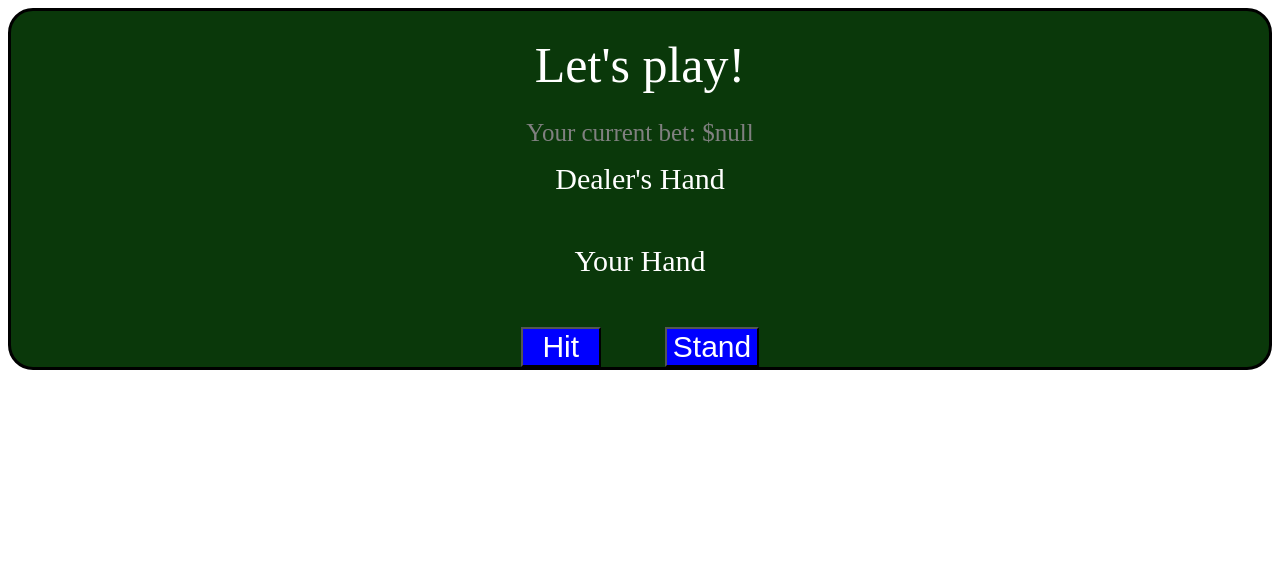
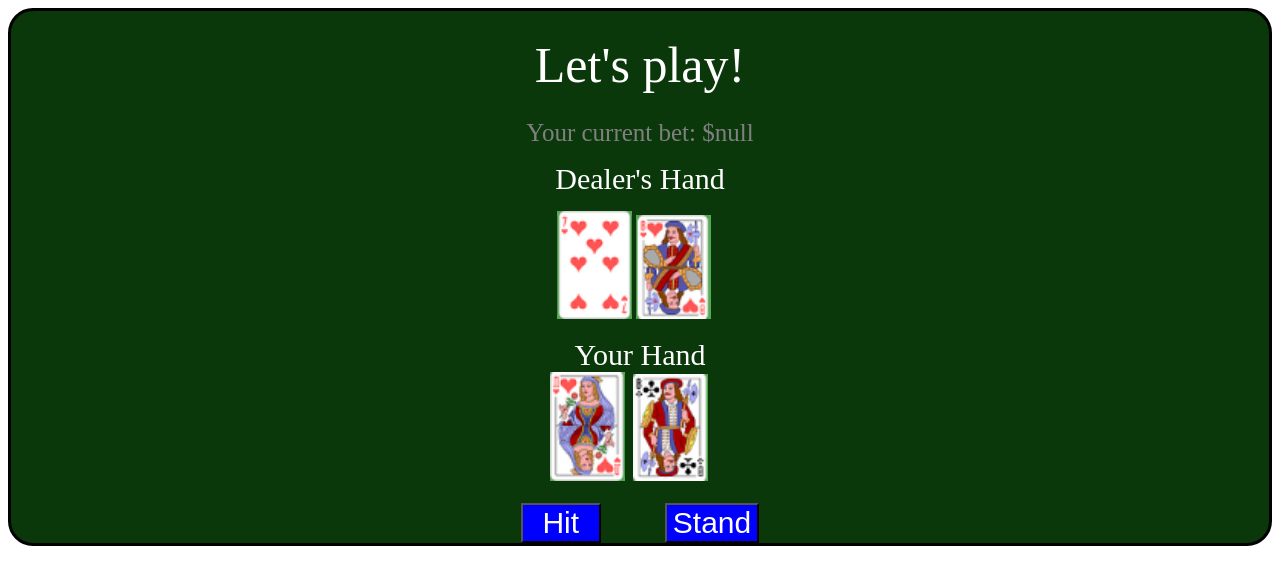
Before and after one commit to carolinekonrad/Project-1-Browser-Game, a website: page public/blackjack.html in a window 1280 px wide. Drawn offline with Linux system fonts and the light colour scheme.

Commit message:
Adding function for initial deal in

```diff
--- a/public/app.js
+++ b/public/app.js
@@ -14,20 +14,24 @@ blackButton.addEventListener('click', function(){
 var blueButton = document.getElementById('blue').addEventListener("click", function(){
     bet += 10
     docBet.textContent = `Total Bet: $${bet}`
+    sessionStorage.setItem('bet', bet)
 })
 
 var greenButton = document.getElementById('green').addEventListener('click', function(){
     bet += 25
     docBet.textContent = `Total Bet: $${bet}`
+    sessionStorage.setItem('bet', bet)
 })
 
 var redButton = document.getElementById('red').addEventListener('click', function(){
     bet += 50
     docBet.textContent = `Total Bet: $${bet}`
+    sessionStorage.setItem('bet', bet)
 })
 
 //setting clear button
 var clearButton = document.getElementById('clear').addEventListener('click', function(){
     bet = 0
     docBet.textContent = `Total Bet: $${bet}`
+    sessionStorage.setItem('bet', bet)
 })
--- a/public/blackjack.html
+++ b/public/blackjack.html
@@ -13,27 +13,26 @@
         <div id="current-bet" style="color: gray; font-size: 25px"></div>
         <div id="dealer-hand">
             <div class="writing">Dealer's Hand</div>
-                <img>
-                <img>
-                <img>
-                <img>
-                <img>
+                <img class="card" id="dealer-1" src="">
+                <img class="card" id="dealer-2" src="">
+                <img class="card" id="dealer-3" src="">
+                <img class="card" id="dealer-4" src="">
+                <img class="card" id="dealer-5" src="">
             </div>
 
         <div id="user-hand" class="writing">
             <div>Your Hand</div>
-                <img>
-                <img>
-                <img>
-                <img>
-                <img>
+                <img class="card" id="user-1" src="">
+                <img class="card" id="user-2" src="">
+                <img class="card" id="user-3" src="">
+                <img class="card" id="user-4" src="">
+                <img class="card" id="user-5" src="">
         </div>
 
         <button type="button" class="button" id="hit">Hit</button>
         <button type="button" class="button" id="stand">Stand</button>
     </div>
 
-    <script type="text/javascript" src="./app.js"></script>
     <script type="text/javascript" src="./blackjack.js"></script>
 </body>
 </html>
--- a/public/blackjack.js
+++ b/public/blackjack.js
@@ -1,12 +1,62 @@
-//setting cards equal to variables
+//getting bet set in previous page
 let newBet = sessionStorage.getItem('bet')
 console.log(newBet)
+
+//setting initial dealer and user totals
+var dealerTotal = 0
+var userTotal = 0
+
+//make image array
+var imgArray = [
+    {src: "./assets/one-hearts.png", value: 1},
+    {src: "./assets/two-hearts.png", value: 2},
+    {src: "./assets/three-hearts.png", value: 3},
+    {src: "./assets/four-hearts.png", value: 4},
+    {src: "./assets/five-hearts.png", value: 5},
+    {src: "./assets/six-hearts.png", value: 6},
+    {src: "./assets/seven-hearts.png", value: 7},
+    {src: "./assets/eight-hearts.png", value: 8},
+    {src: "./assets/nine-hearts.png", value: 9},
+    {src: "./assets/ten-hearts.png", value: 10},
+    {src: "./assets/jack-hearts.png", value: 10},
+    {src: "./assets/queen-hearts.png", value: 10},
+    {src: "./assets/king-hearts.png", value: 10},
+    {src: "./assets/one-clubs.png", value: 1},
+    {src: "./assets/two-clubs.png", value: 2},
+    {src: "./assets/three-clubs.png", value: 3},
+    {src: "./assets/four-clubs.png", value: 4},
+    {src: "./assets/five-clubs.png", value: 5},
+    {src: "./assets/six-clubs.png", value: 6},
+    {src: "./assets/seven-clubs.png", value: 7},
+    {src: "./assets/eight-clubs.png", value: 8},
+    {src: "./assets/nine-clubs.png", value: 9},
+    {src: "./assets/ten-clubs.png", value: 10},
+    {src: "./assets/jack-clubs.png", value: 10},
+    {src: "./assets/queen-clubs.png", value: 10},
+    {src: "./assets/king-clubs.png", value: 10},
+]
 
 
 let currentBet = document.getElementById('current-bet').textContent = "Your current bet: $" + newBet
 
 function initialDeal() {
-    var cardOne = Math.round(Math.random() * 25)
+    dealerCards()
+    userCards()
+}
+
+function dealerCards() {
+    let valueOne = Math.round(Math.random() * 25)
+    let valueTwo = Math.round(Math.random() * 25)
+    var dCardOne = document.getElementById('dealer-1').src = imgArray[valueOne - 1].src
+    var dCardTwo = document.getElementById('dealer-2').src = imgArray[valueTwo - 1].src
+}
+
+function userCards() {
+    let valueOne = Math.round(Math.random() * 25)
+    let valueTwo = Math.round(Math.random() * 25)
+    var uCardOne = document.getElementById('user-1').src = imgArray[valueOne - 1].src
+    var uCardTwo = document.getElementById('user-2').src = imgArray[valueTwo - 1].src
+
 }
 
 window.onload = () => {
--- a/public/style.css
+++ b/public/style.css
@@ -67,3 +67,8 @@ h1 {
     font-size: 30px;
     margin: 15px;
 }
+
+.card {
+   width: 75px;
+   height: auto;
+}
```
Also changed, not shown: public/index.html (+0 -1 lines).
